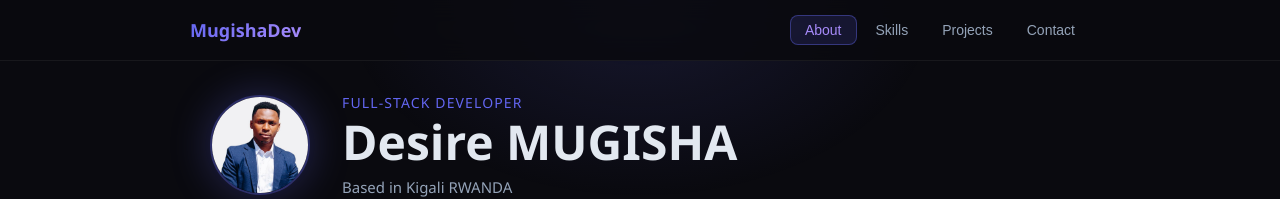
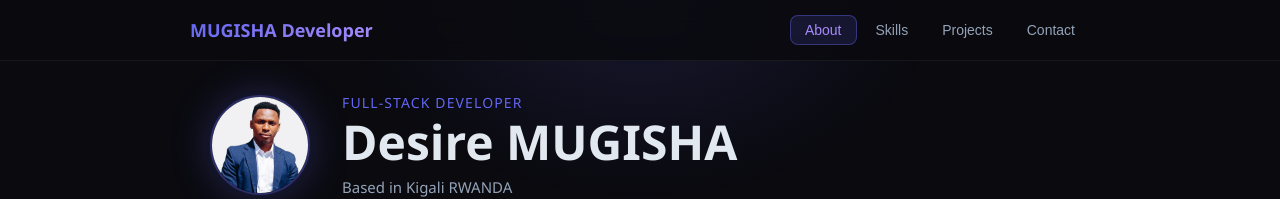
Before and after one commit to MugishaDesire/Portfolio, a React (Create React App) app: page / in a window 1280 px wide. Shown: the top 199 px of the page. Built offline with nearby package versions, Linux system fonts and the light colour scheme.

Commit message:
apply changes

```diff
--- a/src/App.js
+++ b/src/App.js
@@ -77,7 +77,7 @@ export default function App() {
             WebkitBackgroundClip: "text", WebkitTextFillColor: "transparent",
             flexShrink: 0
           }}>
-            MugishaDev
+            MUGISHA Developer
           </span>
 
           {/* Desktop nav links */}
```
